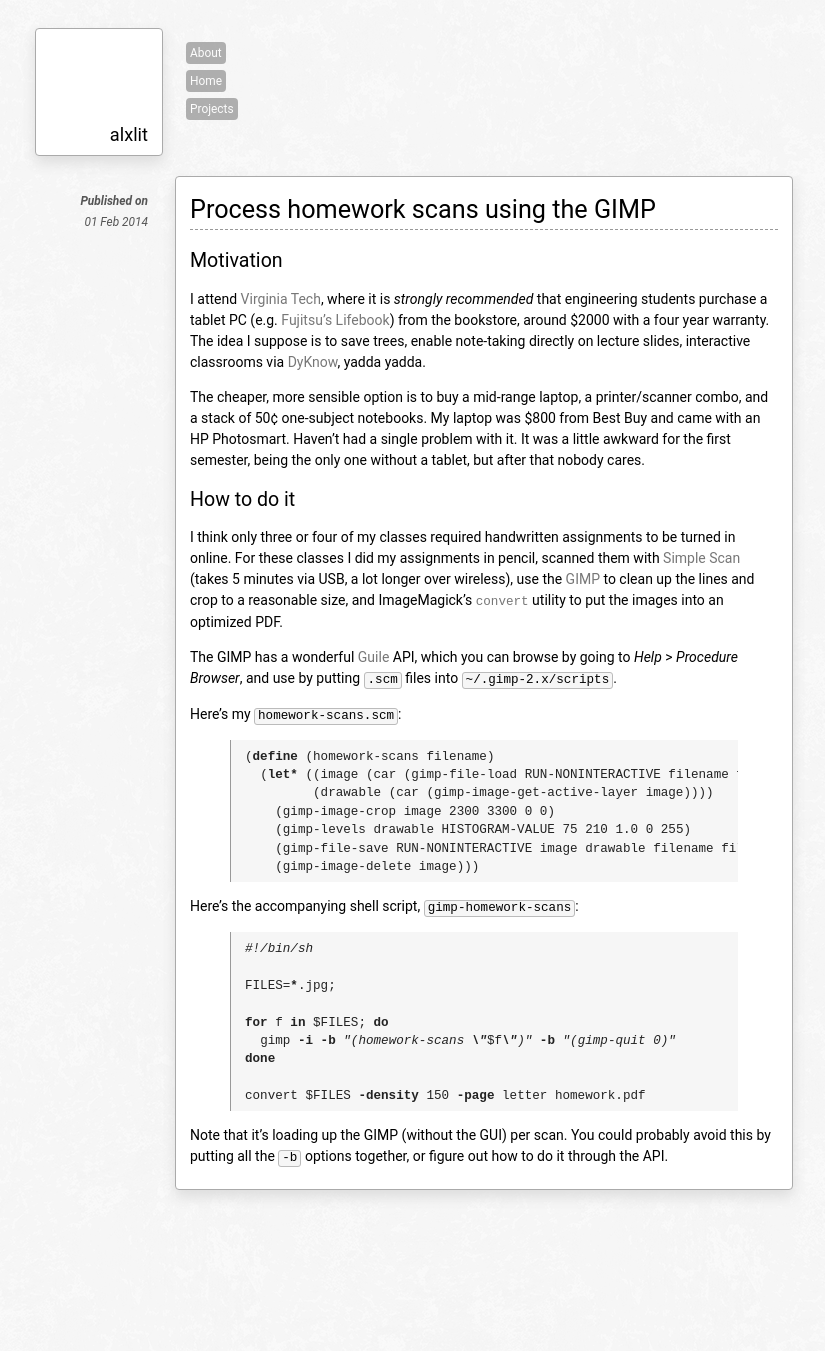
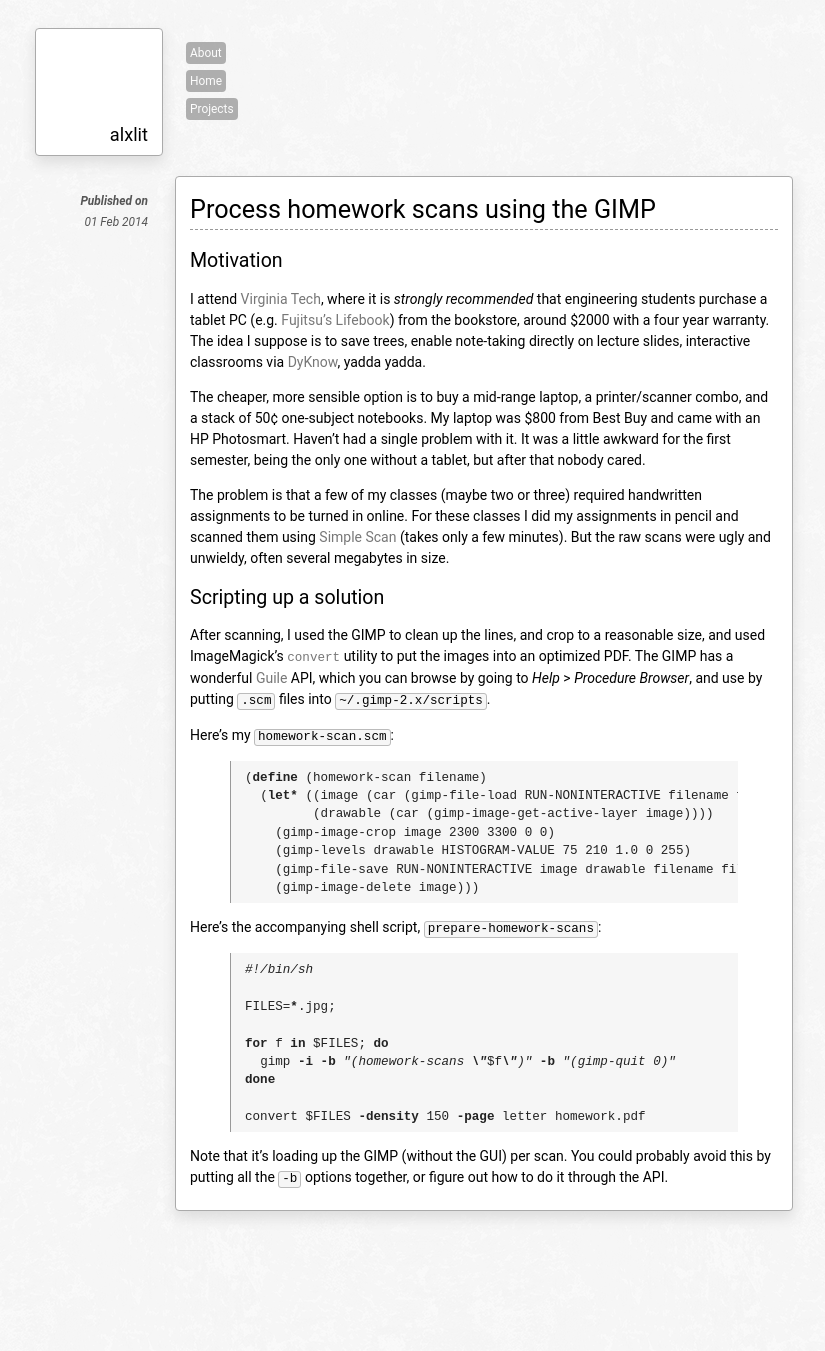
Before and after one commit to alxlit/alxlit.github.io, a Jekyll site: the page built from _posts/2014-02-01-process-homework-scans-with-the-gimp.md, in a window 1280 px wide. Shown: the whole page, without its empty margins (227-1052 px from the left). Built offline with Jekyll 4.4.1, drawn with Linux system fonts in a browser that asks for light colours; before the commit the page ends 1330 px from its top, so only the background shows below that.

Commit message:
some edits

```diff
--- a/_posts/2014-02-01-process-homework-scans-with-the-gimp.md
+++ b/_posts/2014-02-01-process-homework-scans-with-the-gimp.md
@@ -11,19 +11,21 @@ The idea I suppose is to save trees, enable note-taking directly on lecture slid
 The cheaper, more sensible option is to buy a mid-range laptop, a printer/scanner combo, and a stack of 50&cent; one-subject notebooks.
 My laptop was $800 from Best Buy and came with an HP Photosmart.
 Haven't had a single problem with it.
-It was a little awkward for the first semester, being the only one without a tablet, but after that nobody cares.
+It was a little awkward for the first semester, being the only one without a tablet, but after that nobody cared.
 
-## How to do it
+The problem is that a few of my classes (maybe two or three) required handwritten assignments to be turned in online.
+For these classes I did my assignments in pencil and scanned them using [Simple Scan][4] (takes only a few minutes).
+But the raw scans were ugly and unwieldy, often several megabytes in size.
 
-I think only three or four of my classes required handwritten assignments to be turned in online.
-For these classes I did my assignments in pencil, scanned them with [Simple Scan][4] (takes 5 minutes via USB, a lot longer over wireless), use the [GIMP][5] to clean up the lines and crop to a reasonable size, and ImageMagick's [`convert`][6] utility to put the images into an optimized PDF.
+## Scripting up a solution
 
+After scanning, I used the GIMP to clean up the lines, and crop to a reasonable size, and used ImageMagick's [`convert`][6] utility to put the images into an optimized PDF.
 The GIMP has a wonderful [Guile][7] API, which you can browse by going to *Help* > *Procedure Browser*, and use by putting `.scm` files into `~/.gimp-2.x/scripts`.
 
-Here's my `homework-scans.scm`:
+Here's my `homework-scan.scm`:
 
 {% highlight scheme %}
-(define (homework-scans filename)
+(define (homework-scan filename)
   (let* ((image (car (gimp-file-load RUN-NONINTERACTIVE filename filename)))
          (drawable (car (gimp-image-get-active-layer image))))
     (gimp-image-crop image 2300 3300 0 0)
@@ -32,7 +34,7 @@ Here's my `homework-scans.scm`:
     (gimp-image-delete image)))
 {% endhighlight %}
 
-Here's the accompanying shell script, `gimp-homework-scans`:
+Here's the accompanying shell script, `prepare-homework-scans`:
 
 {% highlight sh %}
 #!/bin/sh
```
Also changed, not shown: _posts/2014-01-24-latex-and-matlab-workflow.md (+2 -2 lines), about.md (+4 -0 lines), 1 other file.
